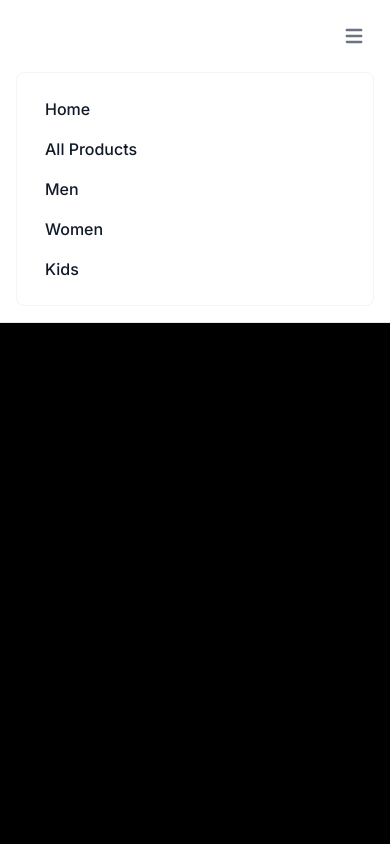
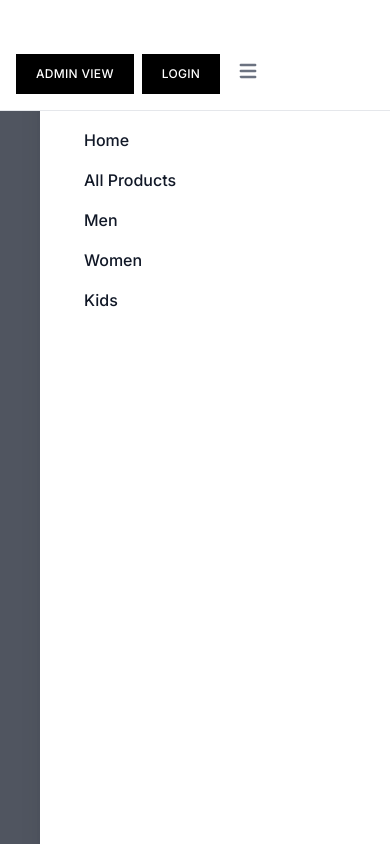
Before and after one commit to SFSADespair/e-commerce, a Next.js app: page / in a window 390 px wide. Both pictures are taken after a click on the button "Open Main Menu". Built offline with nearby package versions, Linux system fonts and the light colour scheme.

Commit message:
Finished the navbar and made it responsive for mobile devices

```diff
--- /dev/null
+++ b/src/components/CommonModal/index.jsx
@@ -0,0 +1,75 @@
+'use client'
+
+import { Dialog, Transition } from "@headlessui/react"
+import { Fragment } from "react"
+
+export default function CommonModal({
+    modalTitle,
+    mainContent,
+    showButtons,
+    buttonComponent,
+    show,
+    setShow,
+    showModalTitle
+}) {
+    return (
+        <>
+            <Transition.Root show={show} as={Fragment}>
+                <Dialog as='div' className={'relative z-10'} onClose={setShow}>
+                    <Transition.Child
+                        as={Fragment}
+                        enter='ease-in-out duration-900'
+                        enterFrom='opacity-0'
+                        enterTo='opacity-100'
+                        leave='ease-in-out duration-500'
+                        leaveFrom="opacity-100"
+                        leaveTo="opacity-0"
+                    >
+                        <div className="fixed inset-0 bg-gray-500 bg-opacity-75 transition-opacity"></div>
+                    </Transition.Child>
+                    <div className='fixed inset-0 overflow-hidden'>
+                        <div className="absolute inset-0 overflow-hidden">
+                            <div className="fixed inset-y-0 right-0 flex max-w-full pl-10">
+                                <Transition.Child
+                                    as={Fragment}
+                                    enter='ease-in-out duration-900'
+                                    enterFrom='opacity-0'
+                                    enterTo='opacity-100'
+                                    leave='ease-in-out duration-500'
+                                    leaveFrom="opacity-100"
+                                    leaveTo="opacity-0"
+                                >
+                                    <Dialog.Panel className='w-screen max-w-md'>
+                                        <div className="flex h-full flex-col overflow-y-scroll bg-white shadow-xl">
+                                            <div className="flex-1 overflow-y-auto px-4 py-6 sm:px-6">
+                                                {
+                                                    showModalTitle ? (
+                                                        <div className="flex items-start justify-between">
+                                                            <Dialog.Title>
+                                                                {modalTitle}
+                                                            </Dialog.Title>
+                                                        </div>
+                                                    ) : null
+                                                }
+                                                <div className="mt-20">
+                                                    {mainContent}
+                                                </div>
+                                            </div>
+                                            {
+                                                showButtons ? (
+                                                    <div className="border-t border-gray-300 px-4 py-6 sm:px-6">
+                                                        {buttonComponent}
+                                                    </div>
+                                                ) : null
+                                            }
+                                        </div>
+                                    </Dialog.Panel>
+                                </Transition.Child>
+                            </div>
+                        </div>
+                    </div>
+                </Dialog>
+            </Transition.Root>
+        </>
+    )
+}
--- a/src/components/Navbar/index.jsx
+++ b/src/components/Navbar/index.jsx
@@ -1,7 +1,9 @@
 'use client'
 
-import { adminNavOptions, navOptions, styles } from "@/utils"
-import { Fragment, useState } from "react"
+import { GlobalContext } from "@/context"
+import { adminNavOptions, navOptions } from "@/utils"
+import { Fragment, useContext, useState } from "react"
+import CommonModal from "../CommonModal"
 
 const isAdminView = false
 const isAuthUser = false
@@ -9,10 +11,17 @@
     role: 'admin'
 }
 
-function NavItems() {
+const styles = {
+    button: 'mt-1.5 inline-block bg-black px-5 py-3 text-xs font-medium uppercase tracking-wide text-white',
+}
+
+function NavItems({ isModalView = false }) {
     return (
-        <div className="items-center justify-between w-full md:flex md:w-auto" id='nav-items'>
-            <ul className="flex flex-col p-4 md:p-0 mt-4 font-medium border border-gray-100 rounded-lg md:flex-row md:space-x-8 md:mt-0 md:border-0 bg-white">
+        <div className={`items-center justify-between w-full md:flex md:w-auto ${isModalView ? "" : 'hidden'}`} id='nav-items'>
+            <ul className={`flex flex-col p-4 md:p-0 mt-4 font-medium rounded-lg md:flex-row md:space-x-8 md:mt-0 md:border-0 bg-white ${
+                isModalView ? "border-none": 'border border-gray-100'
+                }`}
+            >
                 {
                     isAdminView ? adminNavOptions.map(item => (
                         <li
@@ -36,7 +45,9 @@
 }
 
 export default function Navbar() {
-    const [showNavPopup, setShowNavPopup] = useState(false)
+    // const [showNavPopup, setShowNavPopup] = useState(false)
+
+    const {showNavModal, setShowNavModal} = useContext(GlobalContext)
 
     return (
         <>
@@ -78,7 +89,7 @@
                             focus:outline-none focus:cursor-pointer"
                             aria-controls="navbar-sticky"
                             aria-expanded='false'
-                            onClick={() => setShowNavPopup(prv => !prv)}
+                            onClick={() => setShowNavModal(prv => !prv)}
                         >
                             <span className="sr-only">Open Main Menu</span>
                             <svg
@@ -95,11 +106,15 @@
                                 ></path>
                             </svg>
                         </button>
-
                     </div>
                     <NavItems />
                 </div>
             </nav>
+            <CommonModal
+                showModalTitle={false}
+                mainContent={<NavItems isModalView={true} />}
+                show={showNavModal} setShow={setShowNavModal}
+            />
         </>
     )
 }
--- a/src/context/index.jsx
+++ b/src/context/index.jsx
@@ -1,13 +1,15 @@
 'use client'
 
-import { createContext } from "react";
+import { createContext, useState } from "react";
 
 export const GlobalContext = createContext(null);
 
 export default function GlobalState({children}) {
+    const [showNavModal, setShowNavModal] = useState(false)
+
     return (
         <>
-            <GlobalContext.Provider value={{}}>{children}</GlobalContext.Provider>
+            <GlobalContext.Provider value={{showNavModal, setShowNavModal}}>{children}</GlobalContext.Provider>
         </>
     )
 }
--- a/src/utils/index.js
+++ b/src/utils/index.js
@@ -38,7 +38,3 @@
         path: '/admin-view/add-product'
     }
 ]
-
-export const styles = {
-    button: 'mt-1.5 inline-block bg-black px-5 py-3 text-xs font-medium uppercase tracking-wide text-white',
-}
```
